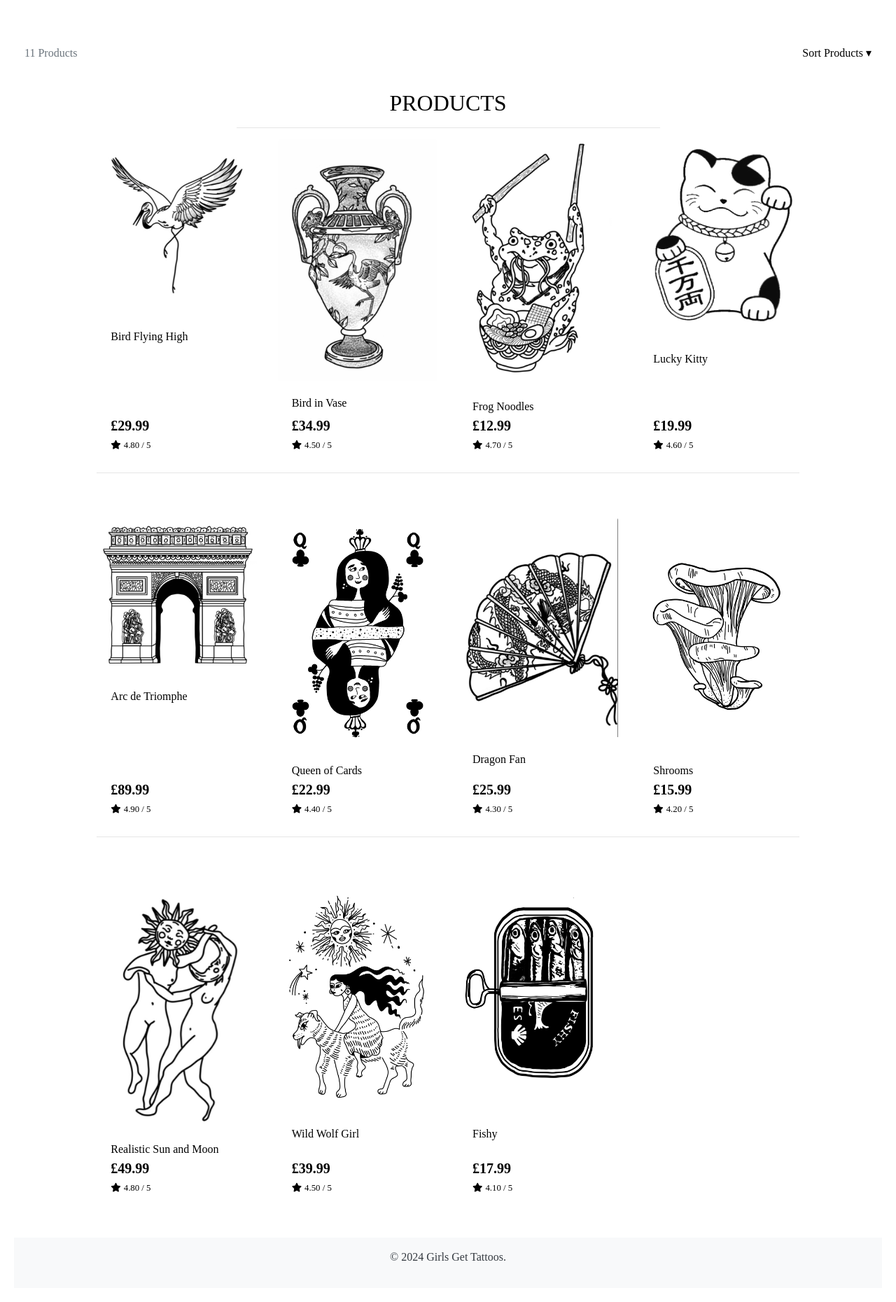
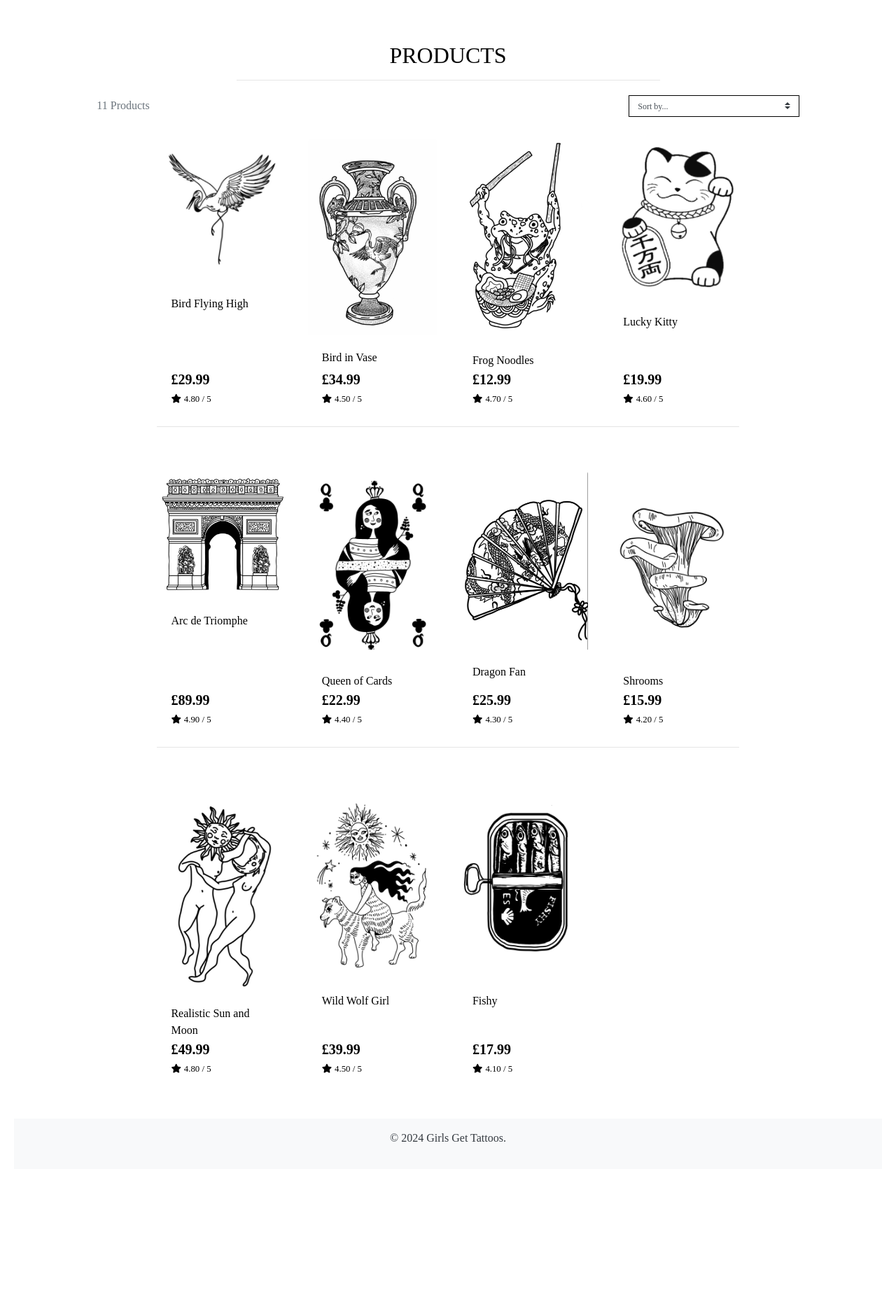
Before and after one commit to abikirkham/girls-get-tattoos, a Django app: page /products/ in a window 1280 px wide. Shown: the part 72-1932 px from the top of the page at 70% size. After the commit the page ends 1703 px from the top, so only its background shows below. Run offline with Django 3.2, Linux system fonts and the light colour scheme; data comes from the database, SQL or seed files in the repository; some libraries are stand-ins or nearby versions.

Commit message:
Change select query for product sorting and add script

```diff
--- a/products/templates/products/products.html
+++ b/products/templates/products/products.html
@@ -26,36 +26,6 @@
 {% endblock %}
 
 {% block content %}
-<div class="container-fluid">
-    <div class="row mt-1 mb-2">
-        <div class="col-12 d-flex justify-content-between align-items-center">
-            <div class="order-md-first">
-                <p class="text-muted mt-3 text-center text-md-left">
-                    {% if search_term or current_categories or current_sorting != 'None_None' %}
-                        <span class="small"><a href="{% url 'products' %}" class="text-dark">Products Home</a> | </span>
-                    {% endif %}
-                    {{ products|length }} Products{% if search_term %} found for <strong>"{{ search_term }}"</strong>{% endif %}
-                </p>
-            </div>
-            <div class="sort-select-wrapper">
-                <ul class="navbar-nav w-auto mx-auto">
-                    <li class="nav-item dropdown">
-                        <a class="nav-link text-black ml-auto" href="#" id="all-products-link" data-toggle="dropdown" aria-haspopup="true" aria-expanded="false">
-                            Sort Products ▾
-                        </a>
-                        <div class="dropdown-menu border-0" aria-labelledby="all-products-link">
-                            <a href="{% url 'products' %}?sort=price&direction=asc" class="dropdown-item">Price: Low to High</a>
-                            <a href="{% url 'products' %}?sort=price&direction=desc" class="dropdown-item">Price: High to Low</a>
-                            <a href="{% url 'products' %}?sort=rating&direction=desc" class="dropdown-item">Rating: High to Low</a>
-                            <a href="{% url 'products' %}?sort=rating&direction=asc" class="dropdown-item">Rating: Low to High</a>
-                        </div>
-                    </li>
-                </ul>
-            </div>
-        </div>
-    </div>
-</div>
-
     <div class="container-fluid">
         <div class="row">
             <div class="col text-center mt-3">
@@ -63,6 +33,35 @@
                 <hr class="w-50 mb-1">
             </div>
         </div>
+
+
+
+
+
+      <div class="row">
+            <div class="product-container col-10 offset-1">
+                <div class="row mt-1 mb-2">
+                    <div class="col-12 col-md-6 my-auto order-md-last d-flex justify-content-center justify-content-md-end">
+                        <div class="sort-select-wrapper w-50">
+                            <select id="sort-selector" class="custom-select custom-select-sm rounded-0 border border-{% if current_sorting != 'None_None' %}info{% else %}black{% endif %}">
+                                <option value="reset" {% if current_sorting == 'None_None' %}selected{% endif %}>Sort by...</option>
+                                <option value="price_asc" {% if current_sorting == 'price_asc' %}selected{% endif %}>Price (low to high)</option>
+                                <option value="price_desc" {% if current_sorting == 'price_desc' %}selected{% endif %}>Price (high to low)</option>
+                                <option value="rating_asc" {% if current_sorting == 'rating_asc' %}selected{% endif %}>Rating (low to high)</option>
+                                <option value="rating_desc" {% if current_sorting == 'rating_desc' %}selected{% endif %}>Rating (high to low)</option>
+                            </select>
+                        </div>
+                    </div>
+                    <div class="col-12 col-md-6 order-md-first">
+                        <p class="text-muted mt-3 text-center text-md-left">
+                            {% if search_term or current_categories or current_sorting != 'None_None' %}
+                                <span class="small"><a href="{% url 'products' %}" class="text-dark">Products Home</a> | </span>
+                            {% endif %}
+                            {{ products|length }} Products{% if search_term %} found for <strong>"{{ search_term }}"</strong>{% endif %}
+                        </p>
+                    </div>
+                </div>
+
         <div class="row">
             <div class="product-container col-10 offset-1">
                 <div class="row mt-1 mb-2"></div>
@@ -121,4 +120,36 @@
             </div>
         </div>
     </div>
+
+    {% block postloadjs %}
+    {{ block.super }}
+    <script type="text/javascript">
+		$('.btt-link').click(function(e) {
+			window.scrollTo(0,0)
+		})
+	</script>
+
+    <script type="text/javascript">
+        $('#sort-selector').change(function() {
+            var selector = $(this);
+            var currentUrl = new URL(window.location);
+
+            var selectedVal = selector.val();
+            if(selectedVal != "reset"){
+                var sort = selectedVal.split("_")[0];
+                var direction = selectedVal.split("_")[1];
+
+                currentUrl.searchParams.set("sort", sort);
+                currentUrl.searchParams.set("direction", direction);
+
+                window.location.replace(currentUrl);
+            } else {
+                currentUrl.searchParams.delete("sort");
+                currentUrl.searchParams.delete("direction");
+
+                window.location.replace(currentUrl);
+            }
+        })
+    </script>
 {% endblock %}
+{% endblock %}
```
